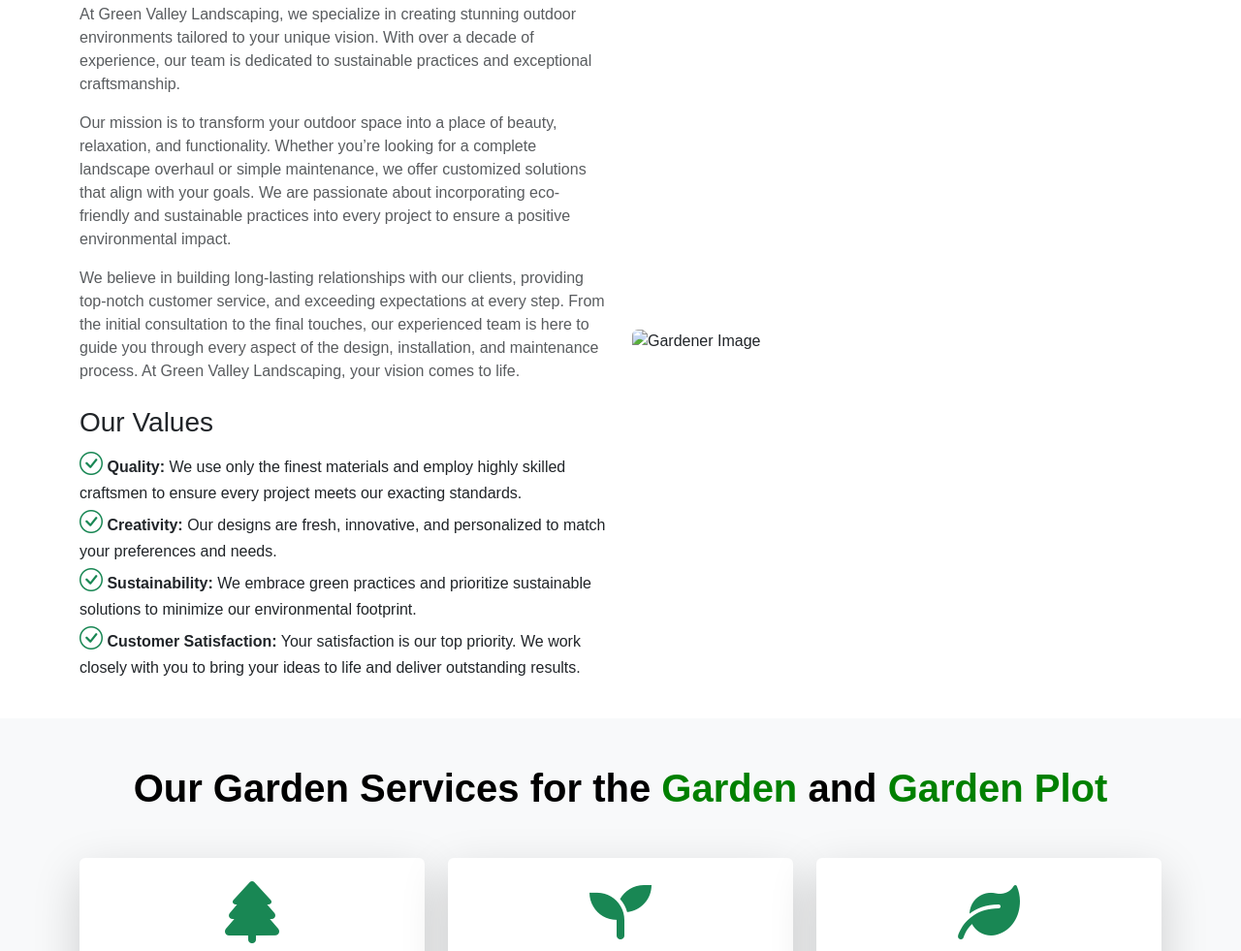
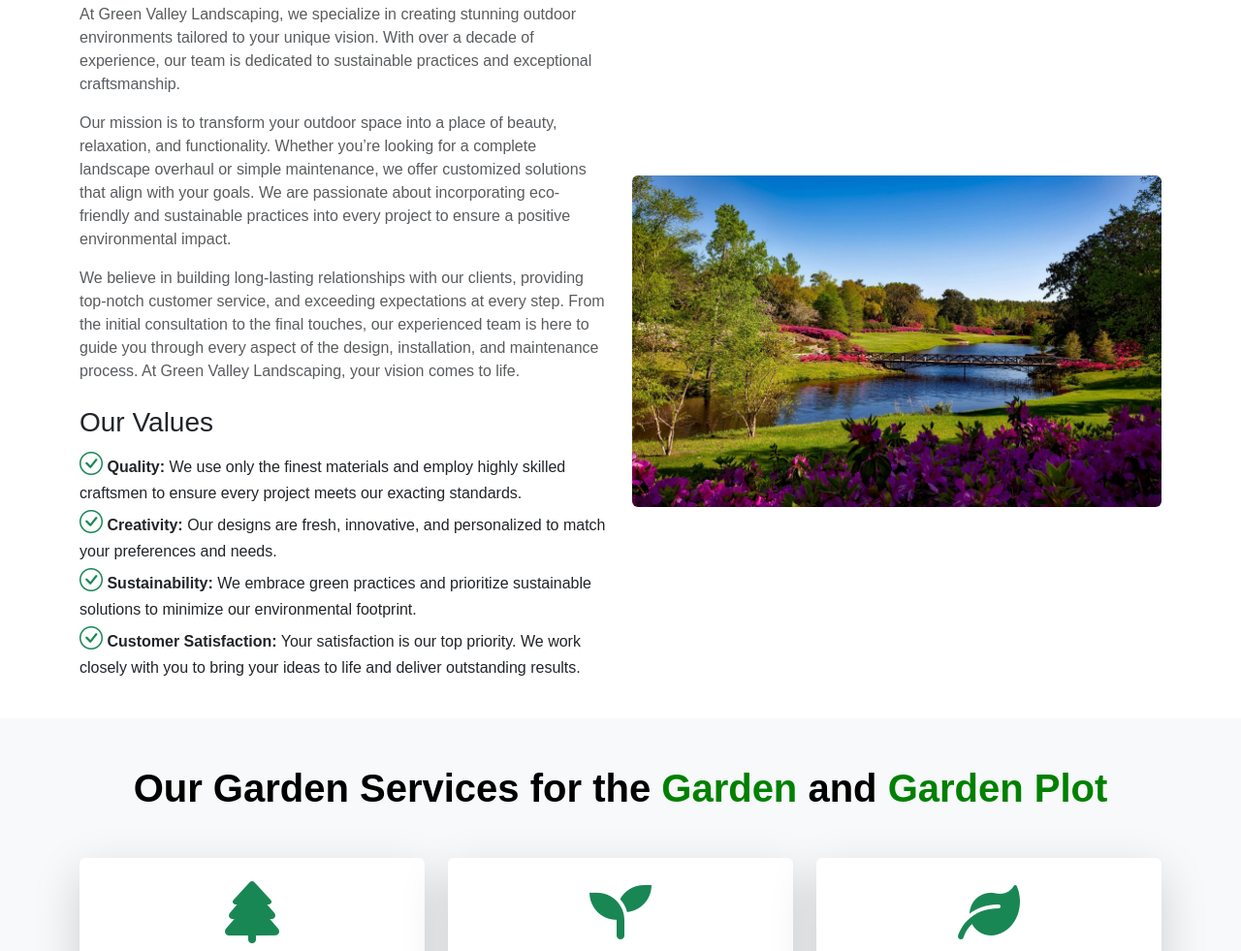
Before and after one commit to mhenry0/LandScapingCompany, a plain HTML site: page index.html in a window 1280 px wide. Shown: the part 915-1896 px from the top of the page at 97% size. Drawn offline with nearby package versions, Linux system fonts and the light colour scheme; the site is published under a folder, as on GitHub Pages, so addresses that start at the root find nothing.

Commit message:
Update index.html

```diff
--- a/index.html
+++ b/index.html
@@ -149,7 +149,7 @@ h2 {
 
         <!-- Right Side Image -->
         <div class="col-lg-6">
-            <img src="/landscapingparallax.jpg" class="img-fluid rounded" alt="Gardener Image">
+            <img src="./landscapingparallax.jpg" class="img-fluid rounded" alt="Gardener Image">
         </div>
     </div>
 
```
